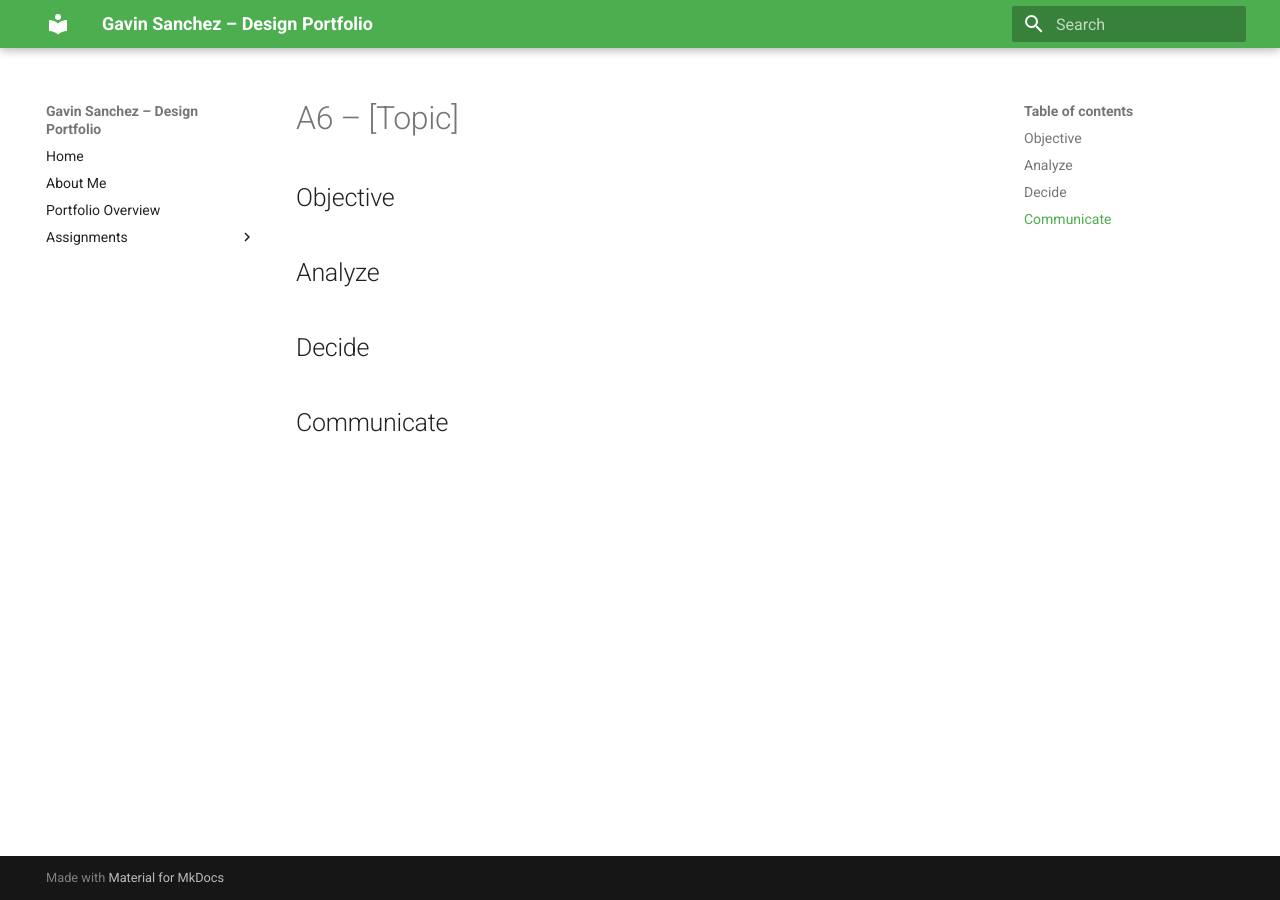
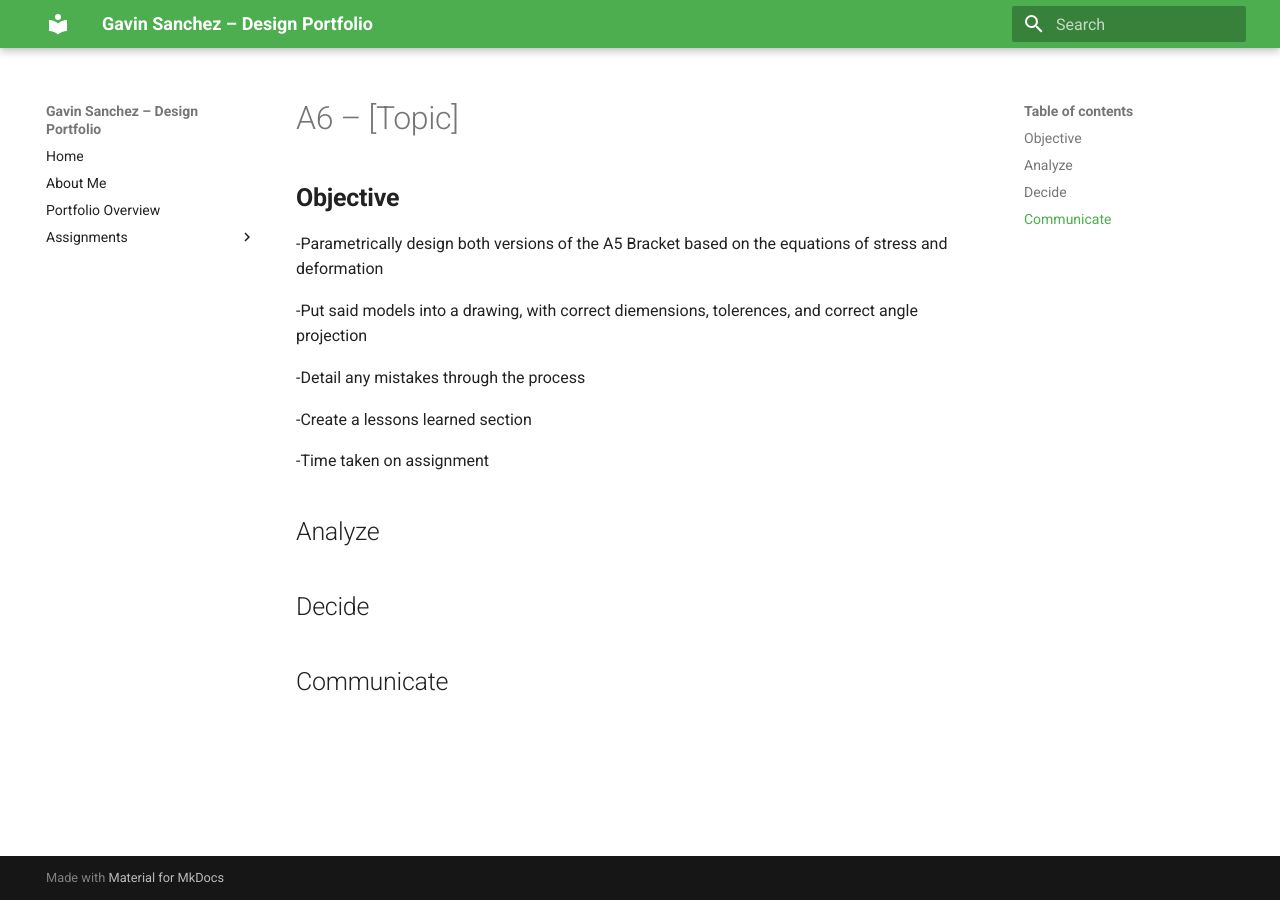
Before and after one commit to GavinSanch/Gavins-design-projects-portfolio, an MkDocs documentation site: the page built from docs/assignments/A06/index.md, in a window 1280 px wide. Built offline with MkDocs 1.6.1 and Material for MkDocs 9.7.7, drawn with Linux system fonts in a browser that asks for light colours.

Commit message:
Update index.md

```diff
--- a/docs/assignments/A06/index.md
+++ b/docs/assignments/A06/index.md
@@ -1,7 +1,16 @@
 # A6 – [Topic]
 
-## Objective
+## **Objective**
 
+-Parametrically design both versions of the A5 Bracket based on the equations of stress and deformation
+
+-Put said models into a drawing, with correct diemensions, tolerences, and correct angle projection
+
+-Detail any mistakes through the process
+
+-Create a lessons learned section
+
+-Time taken on assignment
 
 ## Analyze
 
```
